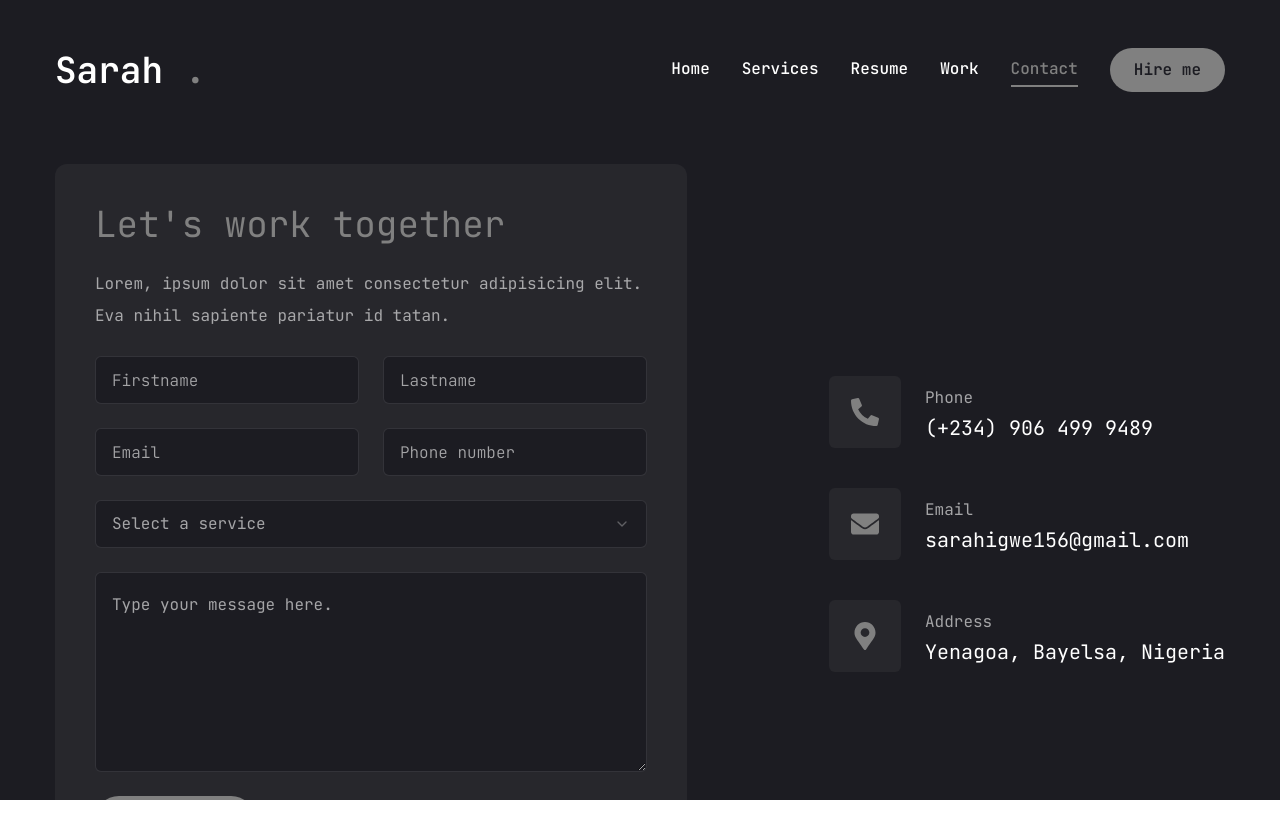
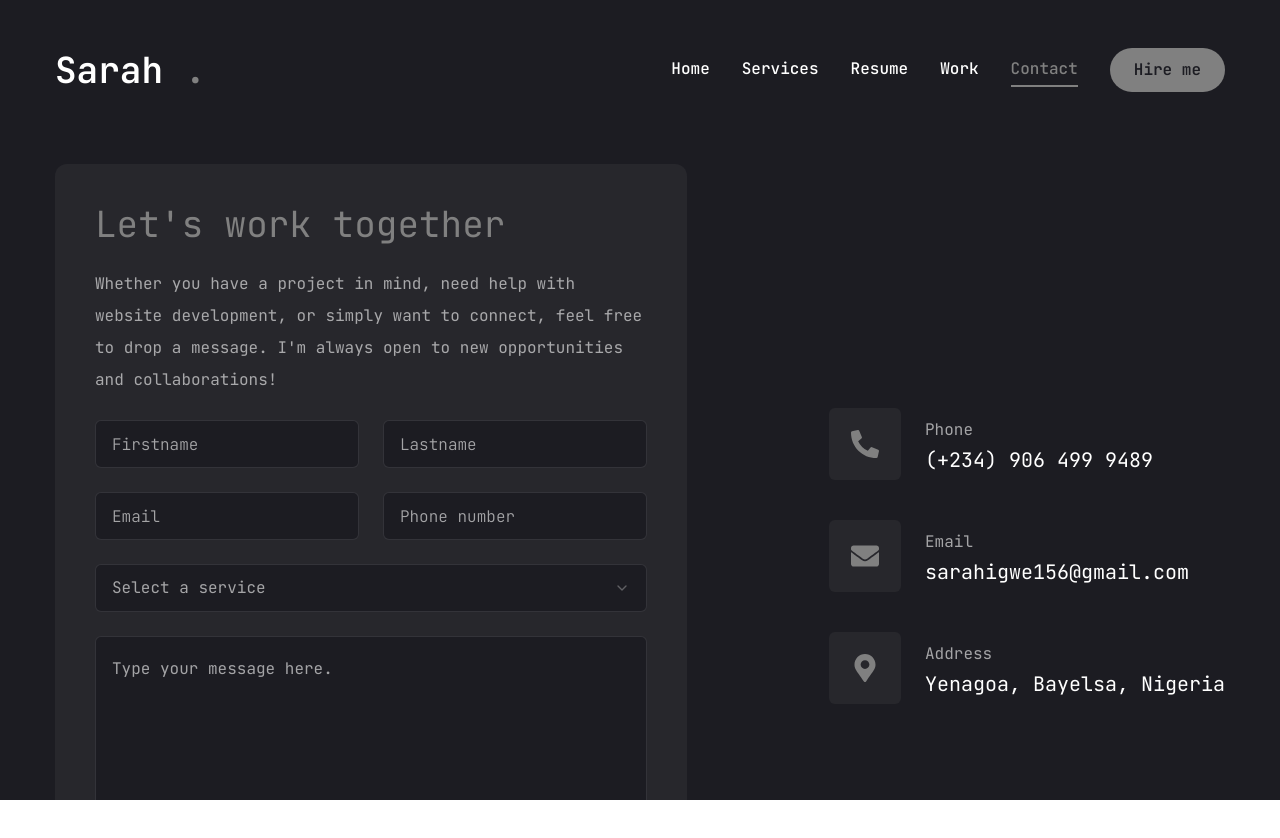
Before and after one commit to sarahib37/portfolio, a Next.js app: page /contact in a window 1280 px wide. Shown: the top 838 px of the page. Built offline with nearby package versions, Linux system fonts and the light colour scheme.

Commit message:
Portfolio contact

```diff
--- a/app/contact/page.jsx
+++ b/app/contact/page.jsx
@@ -41,7 +41,7 @@ const Contact = () => {
           <div className="xl:w-[54%] order-2 xl:order-none">
             <form className="flex flex-col gap-6 p-10 bg-[#27272c] rounded-xl">
               <h3 className="text-4xl text-accent">Let's work together</h3>
-              <p className="text-white/60">Lorem, ipsum dolor sit amet consectetur adipisicing elit. Eva nihil sapiente pariatur id tatan.</p>
+              <p className="text-white/60">Whether you have a project in mind, need help with website development, or simply want to connect, feel free to drop a message. I'm always open to new opportunities and collaborations!</p>
               <div className="grid grid-cols-1 md:grid-cols-2 gap-6">
                 <Input type='firstname' placeholder='Firstname' />
                 <Input type='lastname' placeholder='Lastname' />
```
